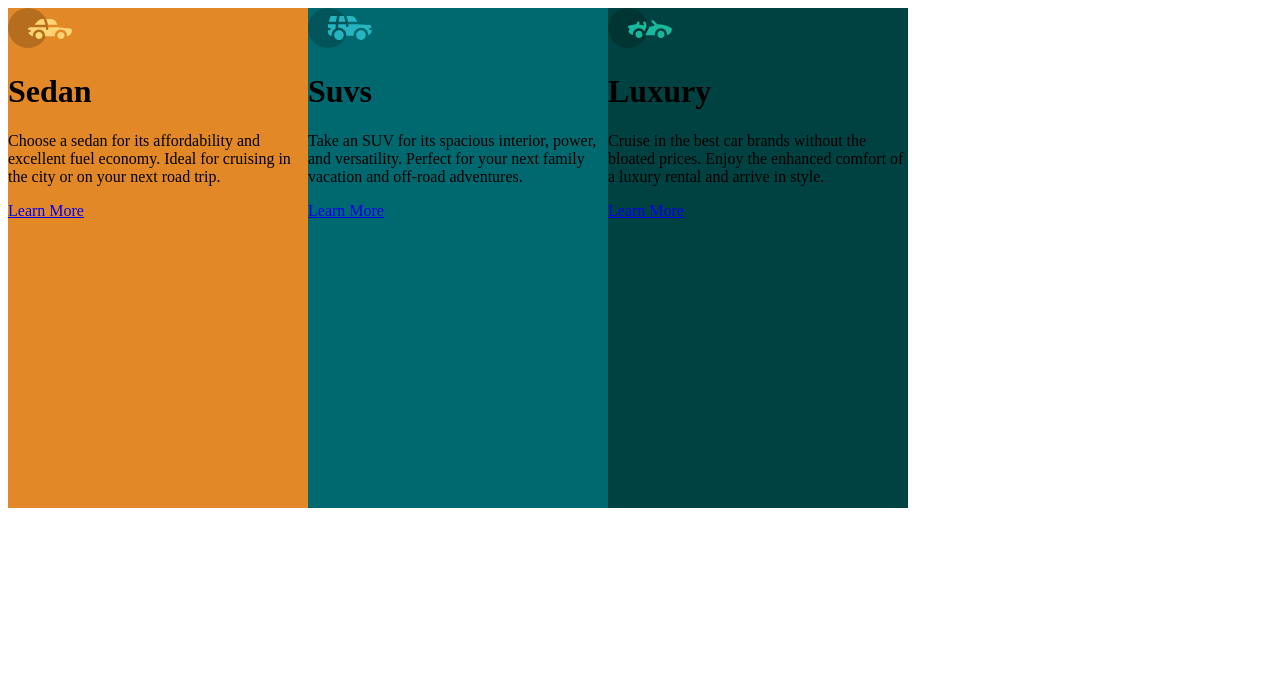
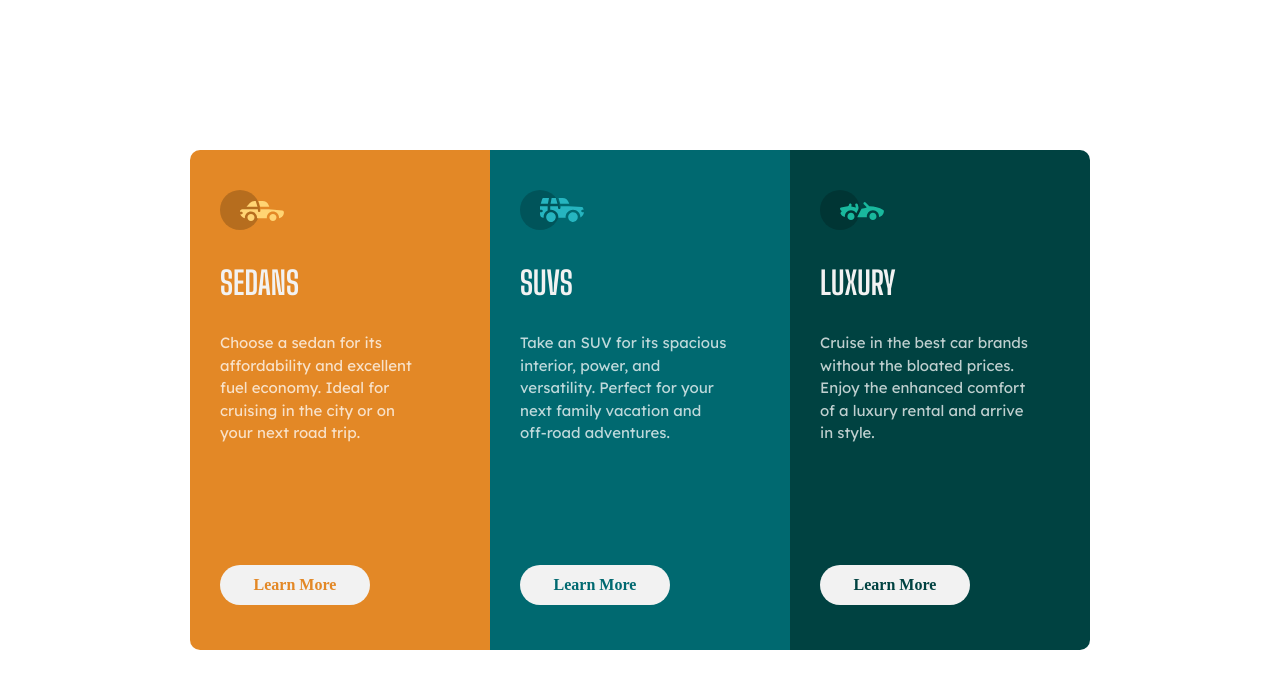
Before and after one commit to Tyrone-Cartwright/Vehicle-Card, a plain HTML site: page index.html in a window 1280 px wide. Drawn offline with Linux system fonts and the light colour scheme.

Commit message:
Week 6 Project complete

```diff
--- a/css/responsive.css
+++ b/css/responsive.css
@@ -1,4 +1,10 @@
-@import url('https://fonts.googleapis.com/css2?family=Big+Shoulders+Display:wght@700&family=Lexend+Deca&display=swap');
+/* @import url('https://fonts.googleapis.com/css2?family=Big+Shoulders+Display:wght@700&family=Lexend+Deca&display=swap');
+
+* {
+    margin: 0;
+    padding: 0;
+    box-sizing: border-box;
+}
 
 :root {
     --lexend-font: 'Lexend Deca', sans-serif;
@@ -14,5 +20,42 @@
     --neutral-very-light-gray: hsl(0, 0%, 95%);
 }
 
+@media only screen and (min-width: 700px) and (max-width: 1440px) {
+    .container {
+        display: grid;
+        grid-template-columns: 1fr;
+        grid-template-rows: auto;
+        grid-template-areas:
+        "sedan"
+        "suvs"
+        "luxury";
+        width: 300px;
+        height: 250px;
+        border: none;
+        border-radius: 10px 0 0 10px;
+        margin: 150px auto;
+    }
+
+    .sedan {
+        grid-area: sedan;
+        border: none;
+        border-radius: 10px 10px 0 0;
+    }
+
+    .suvs {
+        grid-area: suvs;
+    }
+
+    .luxury {
+        grid-area: luxury;
+        border-radius: 0 0 10px 10px;
+    }
+
+    .learn-more {
+        margin-top: 60px;
+    }
+} */
+
+
 /* font-family: 'Big Shoulders Display', cursive;
 font-family: 'Lexend Deca', sans-serif; */
--- a/css/style.css
+++ b/css/style.css
@@ -1,4 +1,10 @@
 @import url('https://fonts.googleapis.com/css2?family=Big+Shoulders+Display:wght@700&family=Lexend+Deca&display=swap');
+
+* {
+    margin: 0;
+    padding: 0;
+    box-sizing: border-box;
+}
 
 :root {
     --lexend-font: 'Lexend Deca', sans-serif;
@@ -21,11 +27,75 @@
     grid-template-areas:
     "sedan suvs luxury";
     width: 900px;
+    border: none;
+    border-radius: 10px 0 0 10px;
+    margin: 150px auto;
+}
+
+.car-title {
+    font-family: var(--big-shoulders);
+    font-weight: 700;
+    color: var(--neutral-very-light-gray);
+    text-transform: uppercase;
+    margin-top: 30px;
+}
+
+.car-text {
+    font-family: var(--lexend-font);
+    font-size: var(--font-size);
+    color: var(--neutral-white);
+    font-weight: 400;
+    width: 78%;
+    line-height: 1.5;
+    margin-top: 30px;
+}
+
+.learn-more {
+    display: block;
+    width: 150px;
+    height: 40px;
+    border: none;
+    border-radius: 20px;
+    background-color: var(--neutral-very-light-gray);
+    margin-top: 120px;
+}
+
+.sedan a {
+    text-decoration: none;
+    display: flex;
+    align-items: center;
+    justify-content: center;
+    color: var(--primary-orange);
+    font-weight: 700;
+}
+
+.suvs a {
+    text-decoration: none;
+    display: flex;
+    align-items: center;
+    justify-content: center;
+    color: var(--primary-dark-cyan);
+    font-weight: 700;
+}
+
+.luxury a {
+    text-decoration: none;
+    display: flex;
+    align-items: center;
+    justify-content: center;
+    color: var(--primary-very-dark-cyan);
+    font-weight: 700;
+}
+
+.inner {
+    padding: 40px 0 40px 30px;
 }
 
 .sedan {
     grid-area: sedan;
     background-color: var(--primary-orange);
+    border: none;
+    border-radius: 10px 0 0 10px;
 }
 
 .suvs {
@@ -36,6 +106,44 @@
 .luxury {
     grid-area: luxury;
     background-color: var(--primary-very-dark-cyan);
+    border: none;
+    border-radius: 0 10px 10px 0;
+}
+
+@media screen and (max-width: 375px) and (max-width: 1440px) {
+    .container {
+        display: grid;
+        grid-template-columns: 1fr;
+        grid-template-rows: auto;
+        grid-template-areas:
+        "sedan"
+        "suvs"
+        "luxury";
+        width: 300px;
+        height: 250px;
+        border: none;
+        border-radius: 10px 0 0 10px;
+        margin: 150px auto;
+    }
+
+    .sedan {
+        grid-area: sedan;
+        border: none;
+        border-radius: 10px 10px 0 0;
+    }
+
+    .suvs {
+        grid-area: suvs;
+    }
+
+    .luxury {
+        grid-area: luxury;
+        border-radius: 0 0 10px 10px;
+    }
+
+    .learn-more {
+        margin-top: 60px;
+    }
 }
 /* font-family: 'Big Shoulders Display', cursive;
 font-family: 'Lexend Deca', sans-serif; */
--- a/index.html
+++ b/index.html
@@ -6,36 +6,37 @@
     <meta name="viewport" content="width=device-width, initial-scale=1.0">
     <title>City Rentals</title>
     <link rel="shortcut icon" href="img/favicon-32x32.png" type="image/x-icon">
+
+    <!-- <link rel="stylesheet" href="css/responsive.css"> -->
     <link rel="stylesheet" href="css/style.css">
-    <link rel="stylesheet" href="css/responsive.css">
 </head>
 <body>
     <div class="container">
-        <div class="sedan">
+        <div class="sedan inner">
             <img src="img/icon-sedans.svg" alt="sedan icon">
-            <h1 class="sedan-title">Sedan</h1>
-            <p class="vehicle-text">
+            <h1 class="car-title">Sedans</h1>
+            <p class="car-text">
                 Choose a sedan for its affordability and excellent fuel economy. Ideal for cruising in the city or on your next road trip.
             </p>
-            <a href="#" class="learn-more">Learn More</a>
+            <a href="#" class="learn-more btn-sedan">Learn More</a>
         </div>
 
-        <div class="suvs">
+        <div class="suvs inner">
             <img src="img/icon-suvs.svg" alt="suvs icon">
-            <h1 class="suvs-title">Suvs</h1>
-            <p class="vehicle-text">
+            <h1 class="car-title">Suvs</h1>
+            <p class="car-text">
                 Take an SUV for its spacious interior, power, and versatility. Perfect for your next family vacation and off-road adventures.
             </p>
-            <a href="#" class="learn-more">Learn More</a>
+            <a href="#" class="learn-more btn-suv">Learn More</a>
         </div>
 
-        <div class="luxury">
+        <div class="luxury inner">
             <img src="img/icon-luxury.svg" alt="luxury car icon">
-            <h1 class="luxury-title">Luxury</h1>
-            <p class="vehicle-text">
+            <h1 class="car-title">Luxury</h1>
+            <p class="car-text">
                 Cruise in the best car brands without the bloated prices. Enjoy the enhanced comfort of a luxury rental and arrive in style.
             </p>
-            <a href="#" class="learn-more">Learn More</a>
+            <a href="#" class="learn-more btn-luxury">Learn More</a>
         </div>
 
     </div>
```
